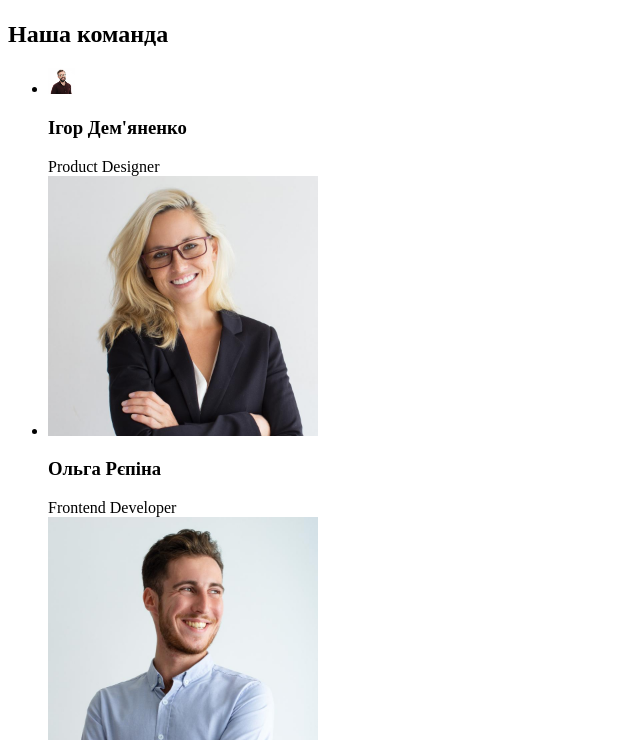
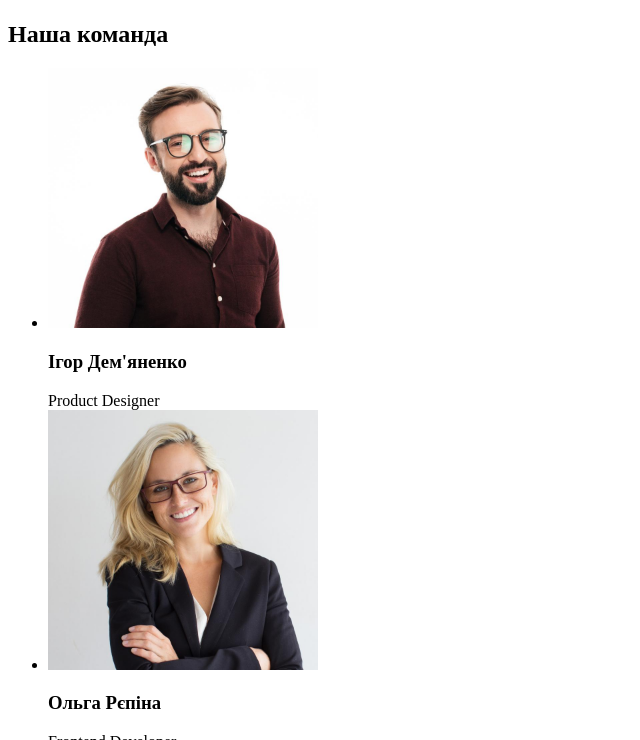
Before and after one commit to LightPride/goit-markup-hw-01, a plain HTML site: page index.html in a window 1280 px wide. Shown: the part 1580-2320 px from the top of the page, without its empty margins (0-640 px from the left). Drawn offline with Linux system fonts and the light colour scheme.

Commit message:
Update index.html

```diff
--- a/index.html
+++ b/index.html
@@ -86,7 +86,7 @@
         <h2>Наша команда</h2>
         <ul>
           <li>
-            <img src="./images/img(1).jpg" alt="працівник" width="27" />
+            <img src="./images/img(1).jpg" alt="працівник" width="270" />
             <h3>Ігор Дем'яненко</h3>
             Product Designer
           </li>
```
